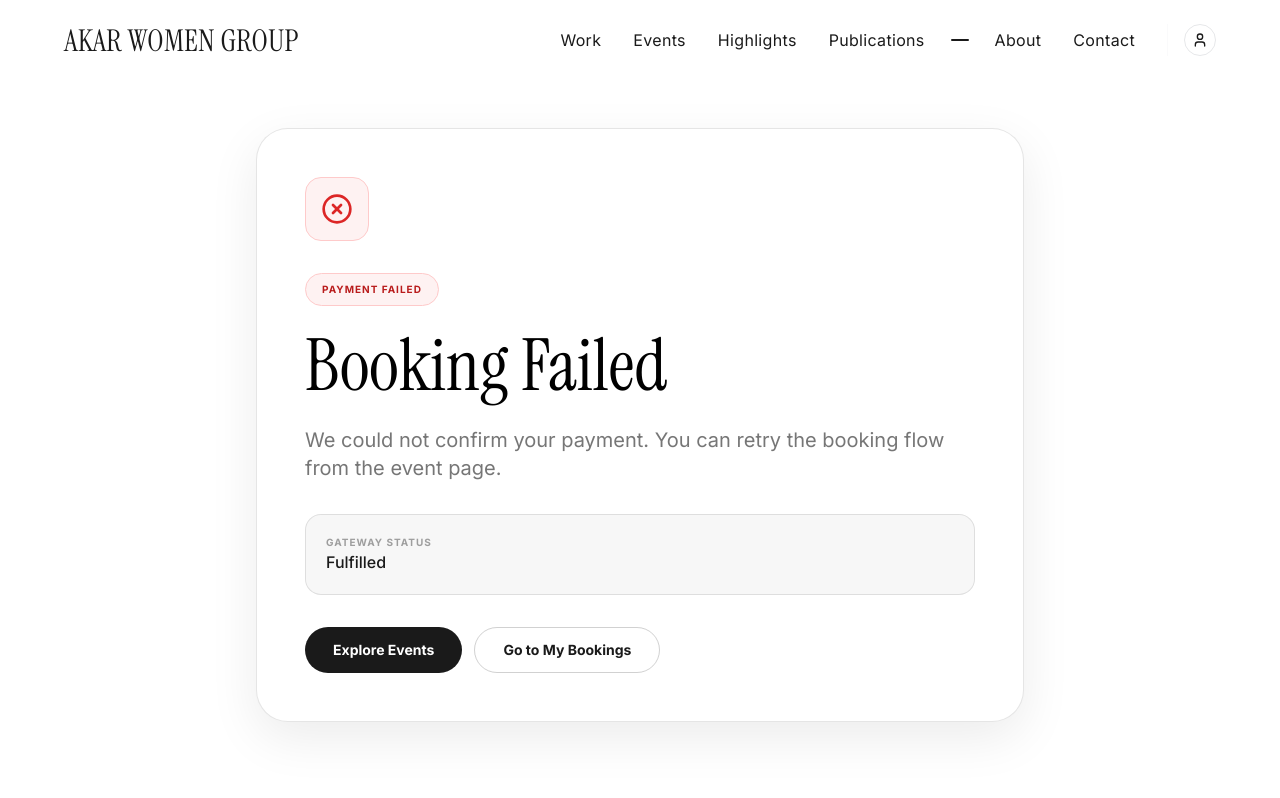
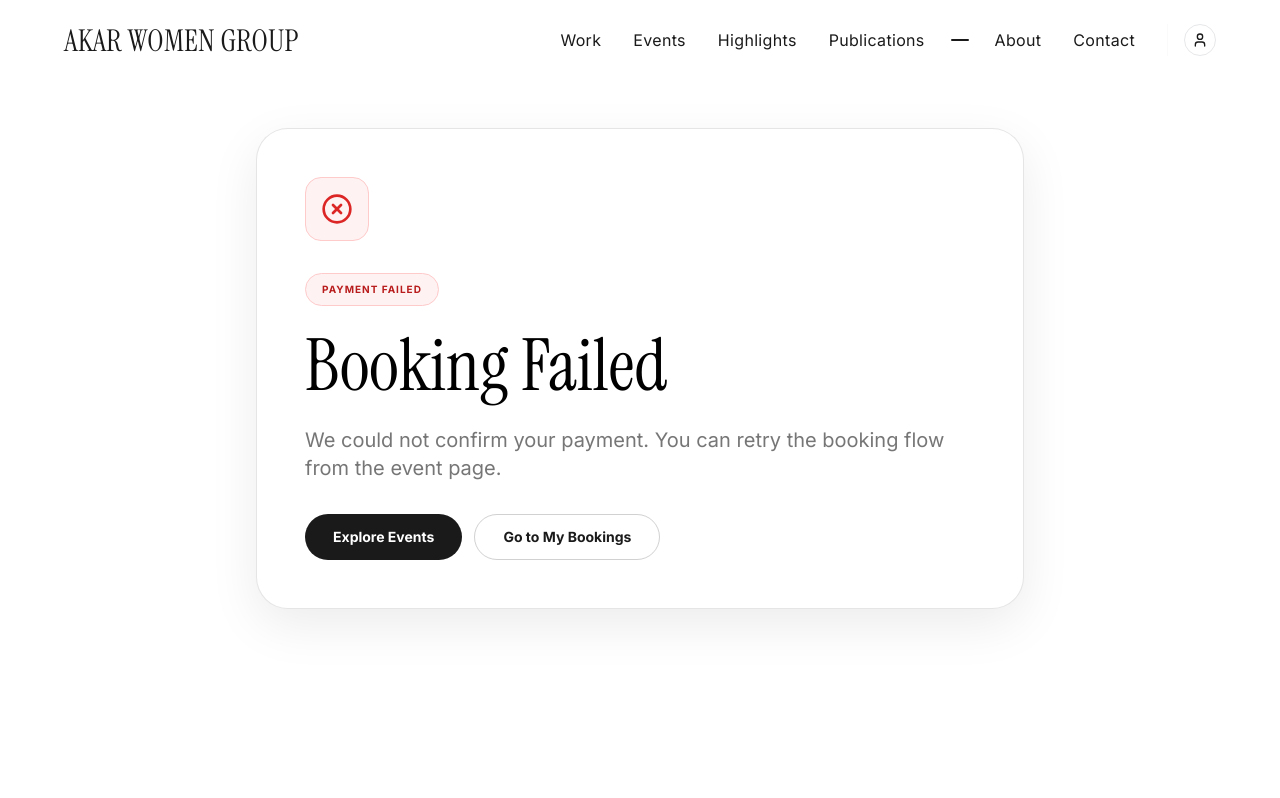
Before and after one commit to mounterrainnovations/akar-event-management-system, a Next.js app in the folder frontend/: page /booking/failure in a window 1280 px wide. Shown: the top 798 px of the page. Built offline with nearby package versions, Linux system fonts and the light colour scheme.

Commit message:
Direct Booking redirect (#48)

```diff
--- a/frontend/src/components/RegistrationModal.tsx
+++ b/frontend/src/components/RegistrationModal.tsx
@@ -583,19 +583,29 @@ export default function RegistrationModal({
             }
 
             const mode = data?.bookingMode === 'waitlist' ? 'waitlist' : 'payment';
-            setRegistrationId(data?.booking?.id || null);
-            setPaymentUrl(data?.payment?.paymentUrl || null);
-            if (data?.payment?.paymentUrl && typeof window !== 'undefined') {
+            const registrationId = data?.booking?.id || null;
+            const paymentUrl = data?.payment?.paymentUrl || null;
+            if (paymentUrl && typeof window !== 'undefined') {
                 sessionStorage.setItem('booking:lastEventId', eventId);
             }
-            setBookingMode(mode);
             logPaymentFlow('booking state updated', {
                 mode,
-                registrationId: data?.booking?.id || null,
+                registrationId,
                 transactionId: data?.payment?.transactionId || null,
-                hasPaymentUrl: Boolean(data?.payment?.paymentUrl),
+                hasPaymentUrl: Boolean(paymentUrl),
             });
             onBookingCreated?.(mode);
+
+            if (mode === 'payment' && paymentUrl && typeof window !== 'undefined') {
+                logPaymentFlow('redirecting to payment URL', {
+                    paymentUrl,
+                    registrationId,
+                });
+                window.location.assign(paymentUrl);
+                return;
+            }
+
+            onClose();
         } catch (err: any) {
             console.error('[payment-flow] submit failed', {
                 message: err?.message || 'Unknown error',
--- a/frontend/src/components/booking/BookingStatusPage.tsx
+++ b/frontend/src/components/booking/BookingStatusPage.tsx
@@ -72,7 +72,6 @@ export default function BookingStatusPage({
 
   const registrationId = getParamValue(searchParams, "registrationId");
   const transactionId = getParamValue(searchParams, "txnid");
-  const gatewayStatus = getParamValue(searchParams, "status");
   const gatewayMessage = getParamValue(searchParams, "message");
   const queryEventId =
     getParamValue(searchParams, "eventId") ??
@@ -151,7 +150,7 @@ export default function BookingStatusPage({
             {config.description}
           </p>
 
-          {(registrationId || transactionId || gatewayStatus || gatewayMessage) && (
+          {(registrationId || transactionId || gatewayMessage) && (
             <div className="rounded-2xl bg-black/[0.03] border border-black/10 p-5 space-y-3 mb-8">
               {registrationId && (
                 <div>
@@ -170,16 +169,6 @@ export default function BookingStatusPage({
                   </p>
                   <p className="text-sm md:text-base break-all font-medium">
                     {transactionId}
-                  </p>
-                </div>
-              )}
-              {gatewayStatus && (
-                <div>
-                  <p className="text-[10px] font-bold uppercase tracking-widest text-[#1a1a1a]/40">
-                    Gateway Status
-                  </p>
-                  <p className="text-sm md:text-base break-all font-medium capitalize">
-                    {gatewayStatus}
                   </p>
                 </div>
               )}
```
Also changed, not shown: 3 other files (tests, documents, lock files or other folders).
